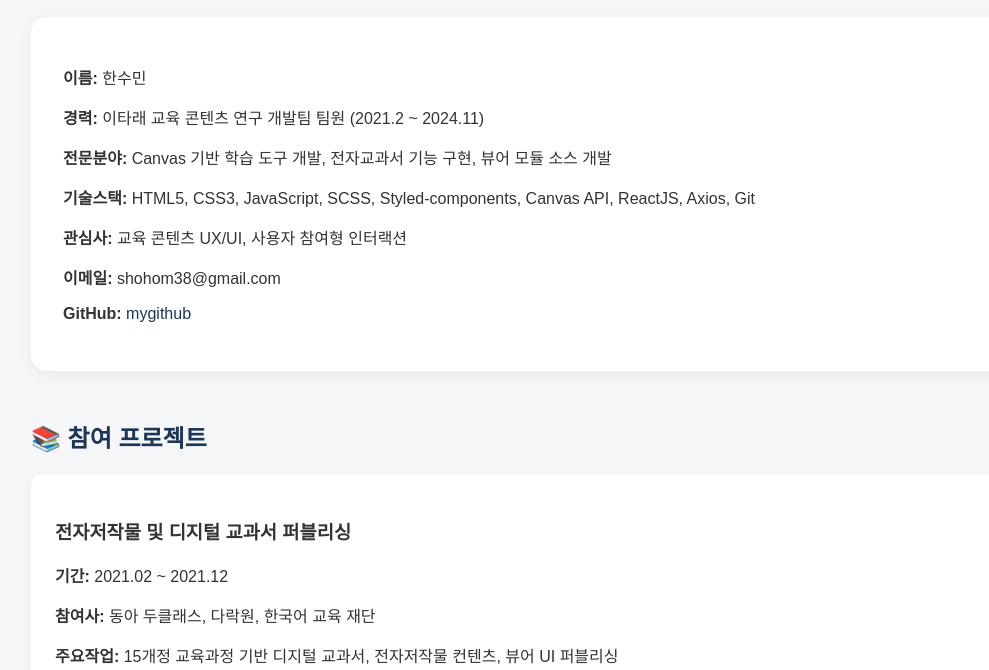
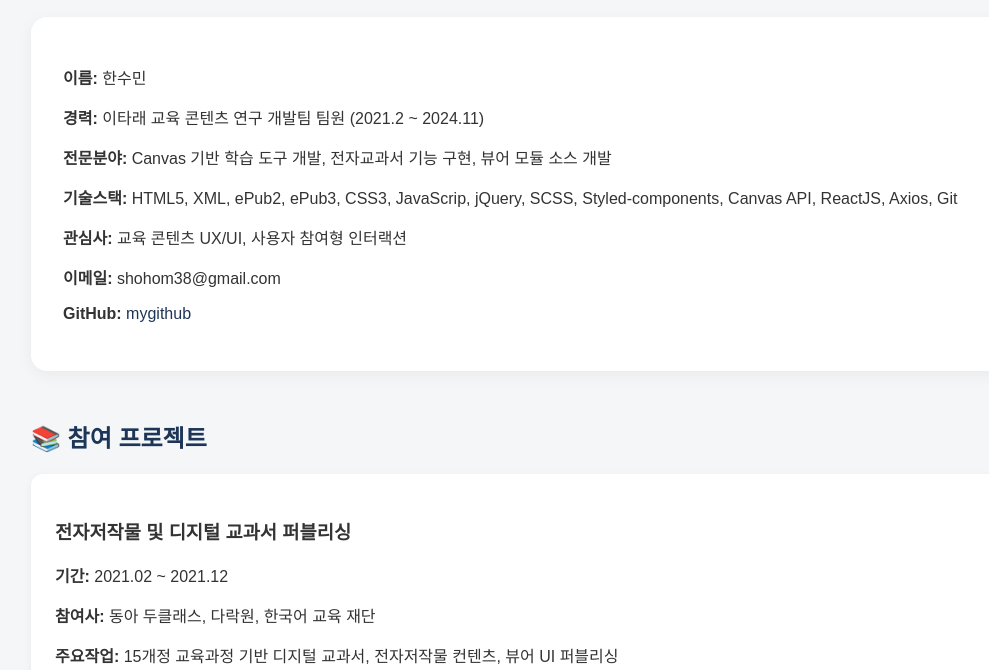
Before and after one commit to shohom38/portfolio, a plain HTML site: page index.html in a window 1280 px wide. Shown: the part 130-800 px from the top of the page, without its empty margins (1-990 px from the left). Drawn offline with Linux system fonts and the light colour scheme.

Commit message:
add stack

```diff
--- a/index.html
+++ b/index.html
@@ -15,7 +15,7 @@
       <p><strong>이름:</strong> 한수민</p>
       <p><strong>경력:</strong> 이타래 교육 콘텐츠 연구 개발팀 팀원 (2021.2 ~ 2024.11)</p>
       <p><strong>전문분야:</strong> Canvas 기반 학습 도구 개발, 전자교과서 기능 구현, 뷰어 모듈 소스 개발</p>
-      <p><strong>기술스택:</strong> HTML5, CSS3, JavaScript, SCSS, Styled-components, Canvas API, ReactJS, Axios, Git</p>
+      <p><strong>기술스택:</strong> HTML5, XML, ePub2, ePub3, CSS3, JavaScrip, jQuery, SCSS, Styled-components, Canvas API, ReactJS, Axios, Git</p>
       <p><strong>관심사:</strong> 교육 콘텐츠 UX/UI, 사용자 참여형 인터랙션</p>
       <p><strong>이메일:</strong> shohom38@gmail.com</p>
       <p><strong>GitHub:</strong> <a href="https://github.com/shohom38" target="_blank">mygithub</a></p>
```
